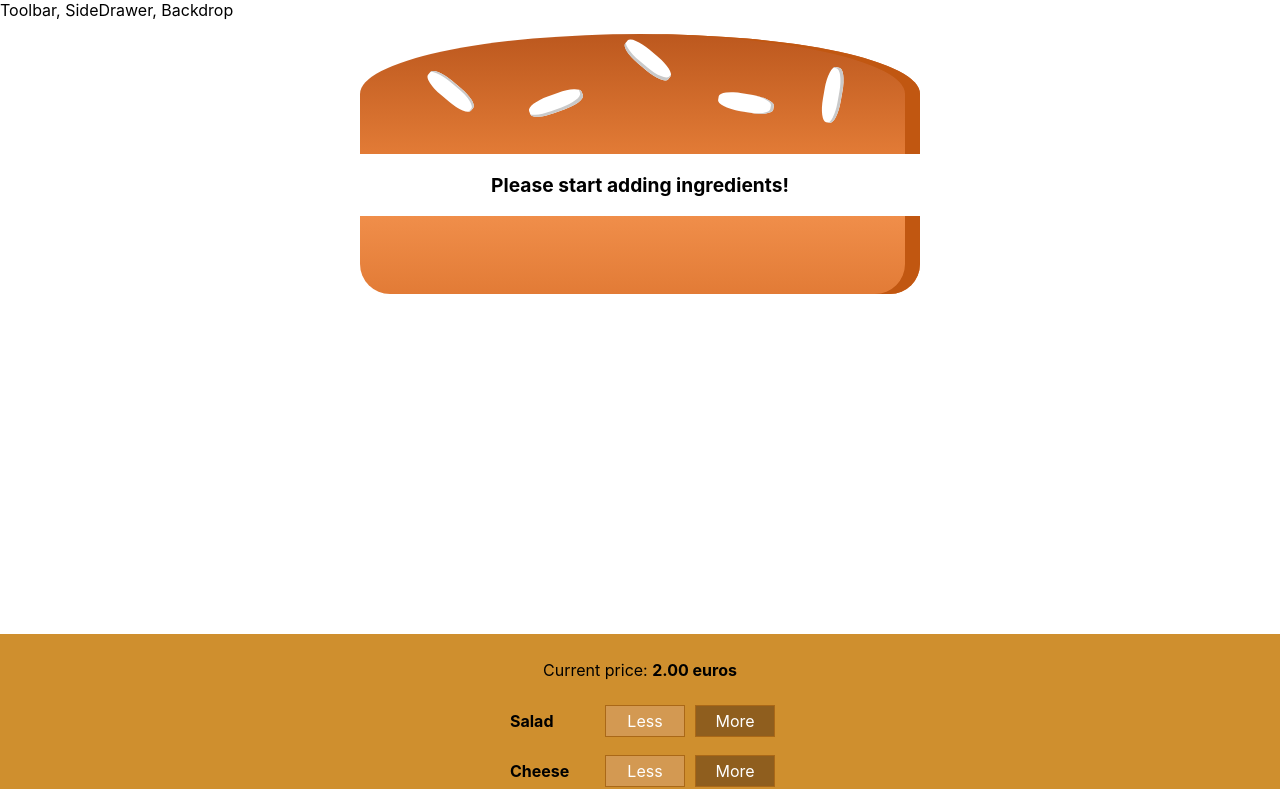
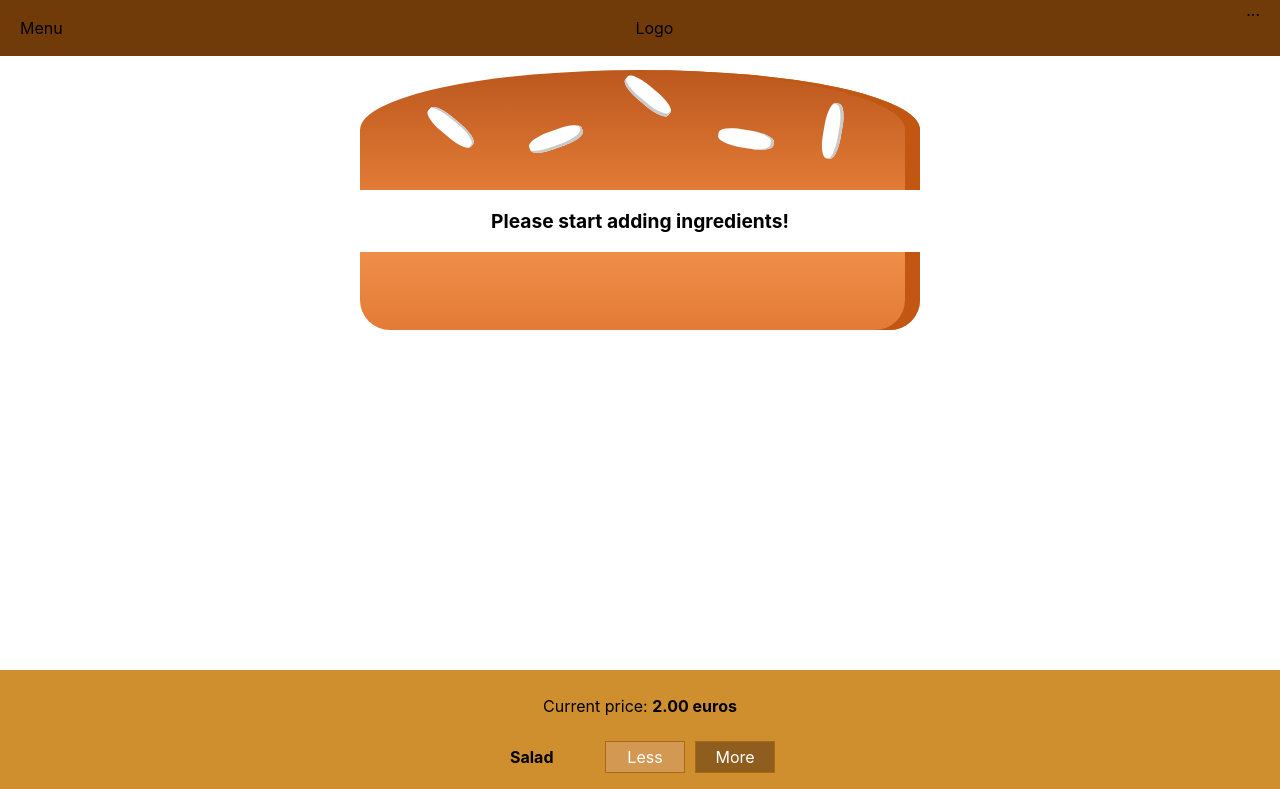
Before and after one commit to misacorn/burger-builder, a React (Create React App) app in the folder my-app/: page / in a window 1280 px wide. Shown: the top 789 px of the page. Built offline with nearby package versions, Linux system fonts and the light colour scheme.

Commit message:
editing the tool bar

```diff
--- a/my-app/src/components/Layout/Layout.css
+++ /dev/null
@@ -1,3 +0,0 @@
-.Content {
-  margin-top: 20px;
-}
--- a/my-app/src/components/Layout/Layout.js
+++ b/my-app/src/components/Layout/Layout.js
@@ -1,9 +1,10 @@
 import React, {Fragment} from "react";
-import classes from "./Layout.css";
+import classes from "./Layout.module.css";
+import Toolbar from "../Navigation/Toolbar/Toolbar"
 
 const layout = props => (
   <Fragment>
-    <div>Toolbar, SideDrawer, Backdrop</div>
+    <Toolbar />
     <main className={classes.Content}>{props.children}</main>
   </Fragment>
 );
--- /dev/null
+++ b/my-app/src/components/Layout/Layout.module.css
@@ -0,0 +1,3 @@
+.Content {
+  margin-top: 70px;
+}
--- /dev/null
+++ b/my-app/src/components/Navigation/Toolbar/Toolbar.js
@@ -0,0 +1,12 @@
+import React from "react";
+import classes from "./Toolbar.module.css";
+
+const toolbar = props => (
+  <header className={classes.Toolbar}>
+    <div>Menu</div>
+    <div>Logo</div>
+    <nav>...</nav>
+  </header>
+);
+
+export default toolbar;
--- /dev/null
+++ b/my-app/src/components/Navigation/Toolbar/Toolbar.module.css
@@ -0,0 +1,18 @@
+.Toolbar {
+  height: 56px;
+  width: 100%;
+  position: fixed;
+  top: 0;
+  left: 0;
+  background-color: #703b09;
+  display: flex;
+  justify-content: space-between;
+  align-items: center;
+  padding: 0 20px;
+  box-sizing: border-box;
+  z-index: 90;
+}
+
+.Toolbar nav {
+  height: 100%;
+}
```
